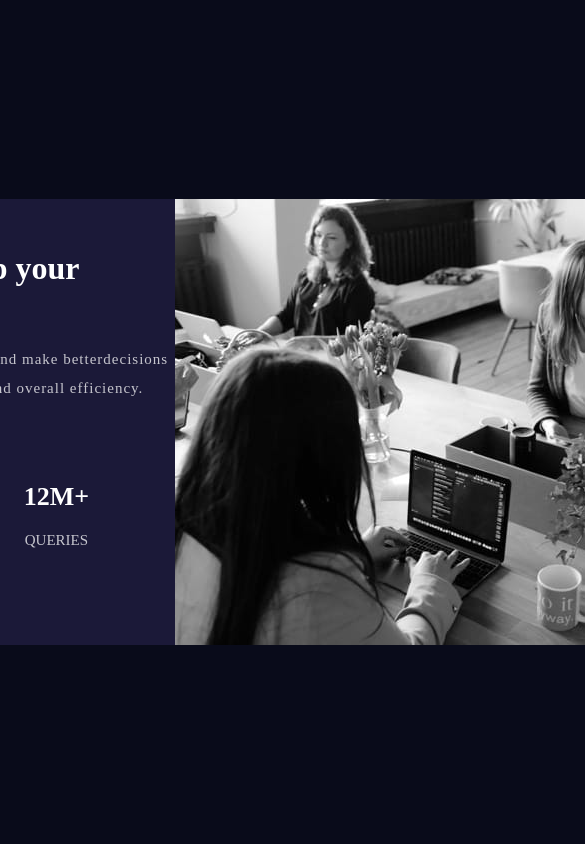
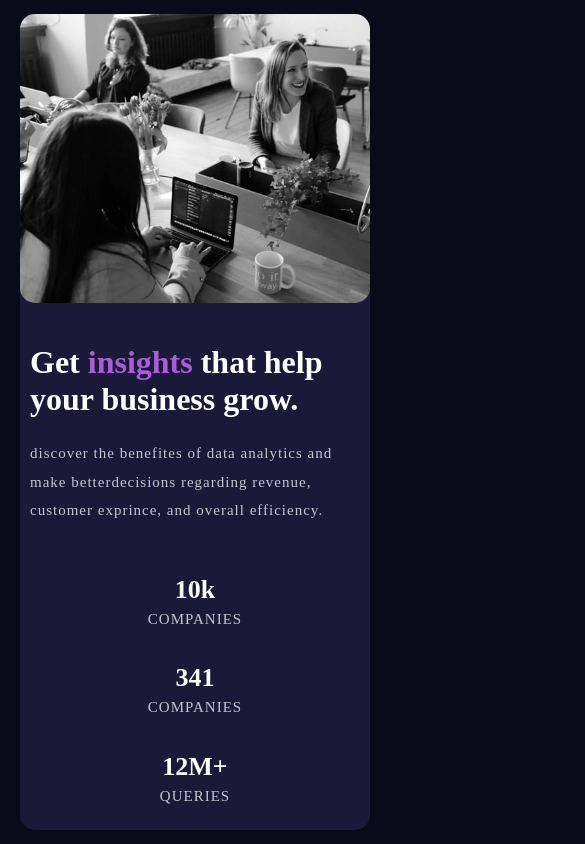
Before and after one commit to mohamed-abd-elkahlk/Stats-preview-card-component, a plain HTML site: page index.html in a window 390 px wide. Shown: the top 844 px of the page, 585 px wide, since content can reach past the window. Drawn offline with Linux system fonts and the light colour scheme.

Commit message:
Stats-preview-card-component

```diff
--- a/css/style.css
+++ b/css/style.css
@@ -9,22 +9,24 @@ body{
     align-items: center;
     background-color: hsl(233, 47%, 7%);
     height: 100vh;
-    align-content: flex-end;
+    width: 100%;
 }
 main{
     display: flex;
-    background-color: hsl(244, 38%, 16%)  ;
+    background-color: hsl(244, 38%, 16%) ;
+    border-radius: 15px;
+    width: 90%;
+}
+.mobile-img{
+    display: none   ;
 }
 
+main img{
+    border-radius: 15px;
+}
 .contanier{
     padding-top: 30px ;
     padding-left: 40px;
-    /* max-width:1140px ; */
-    /* height: auto; */
-    grid-area: con;
-}
-.contanier .head{
-    width: 460px;
 }
 .contanier .head h1{
     color: white;
@@ -32,7 +34,8 @@ main{
 .contanier .head h1 span{
     color: hsl(277, 64%, 61%);
 }
-.contanier .head p{
+.contanier .head p,
+.info-mobile p{
     line-height: 1.9;
     font-size: 15px;
     color: hsla(0, 0%, 100%, 0.75);
@@ -46,21 +49,52 @@ main{
     text-align: center;
     grid-template-columns: auto auto auto;
 }
-.contanier .info h2{
+.info-mobile{
+    display: none;
+}
+.contanier .info h2,
+.info-mobile h2{
     margin-left: 40px;
     margin-right: 40px;
     display: inline;
     font-size: 26px;
     color: white;
+
 }
 .contanier .info p{
     margin-top: 20px;
     color:hsla(0, 0%, 100%, 0.75) ;
     font-size: 15px;
 }
-@media (min-width:767px) {
-    .main{
-        display: grid;
-        grid-template-columns: repeat(auto-fill,minmax(300px,1fr));
+@media (max-width:767px){
+    main img{
+        display: none;
+    }
+    .mobile-img{
+        display:block;
+        /* width: 320px; */
+    }
+    main{
+        display: flex;
+        flex-direction: column;
+        width: 350px;
+        justify-content: flex-end;
+
+    }
+    .contanier{
+        padding:20px 10px;
+        /* width: 320px; */
+    }
+    .contanier .info{
+        display: none;
+    }
+    .info-mobile{
+        display: flex;
+        flex-direction: column;
+        text-align: center;
+        margin-top: 20px;
+    }
+    .info-mobile h2{
+        margin-top: 30px;
     }
 }
--- a/index.html
+++ b/index.html
@@ -13,6 +13,8 @@
 </head>
 <body>
     <main>
+        <img src="images/image-header-desktop.jpg" alt="" class="mobile-img">
+        <img src="images/image-header-mobile.jpg" alt="">
         <div class="contanier">
             <div class="head">
                 <h1>Get <span>insights</span> that help your business grow.</h1>
@@ -24,9 +26,10 @@
                 <p>TEMPLATES</p>
                 <p>QUERIES</p>
             </div>
+            <div class="info-mobile">
+                <h2>10k</h2><p>COMPANIES</p> <h2>341</h2> <p>COMPANIES</p> <h2>12M+</h2><p>QUERIES</p>
+            </div>
         </div>
-        <img src="images/image-header-desktop.jpg" alt="">
-
     </main>
 </body>
 </html>
```
